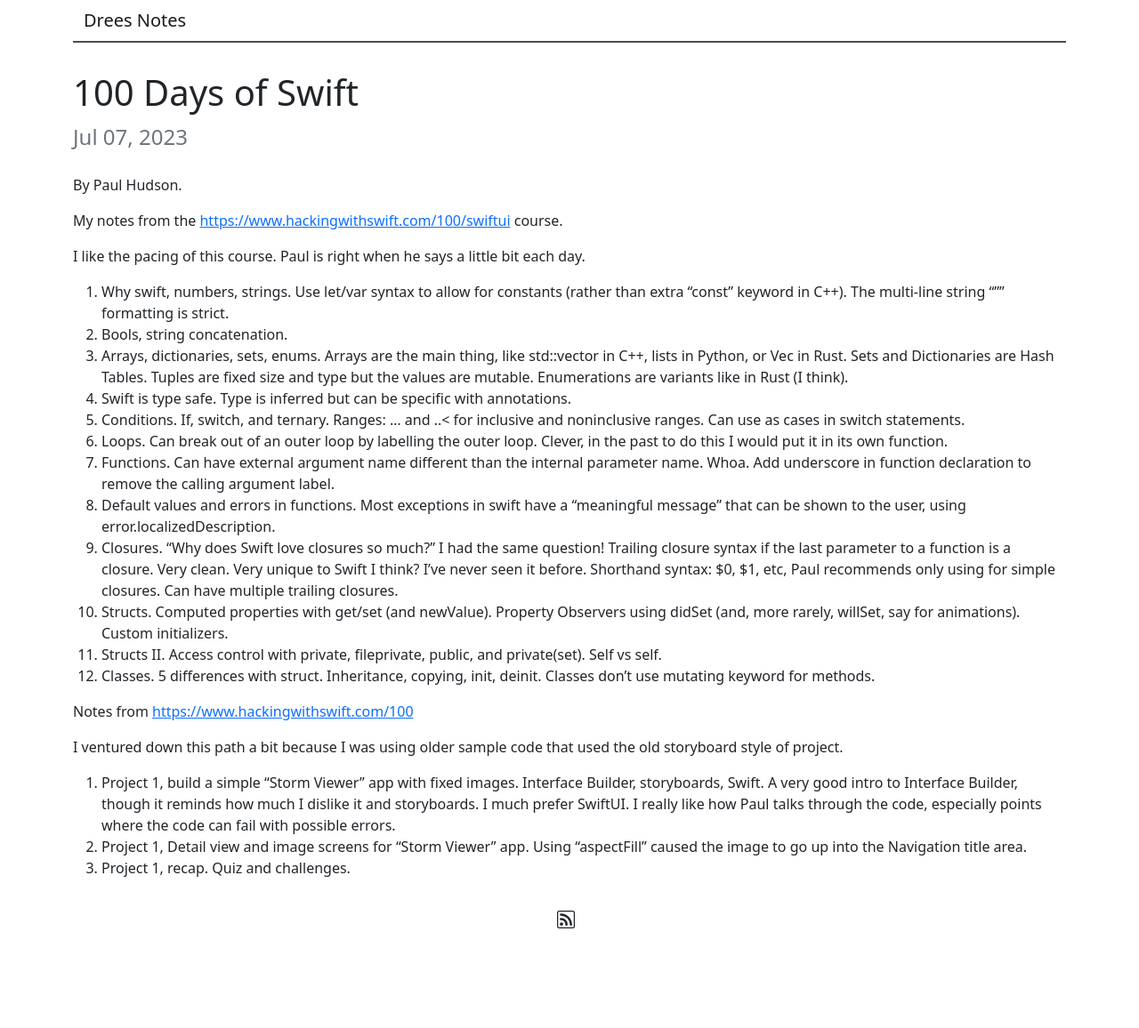
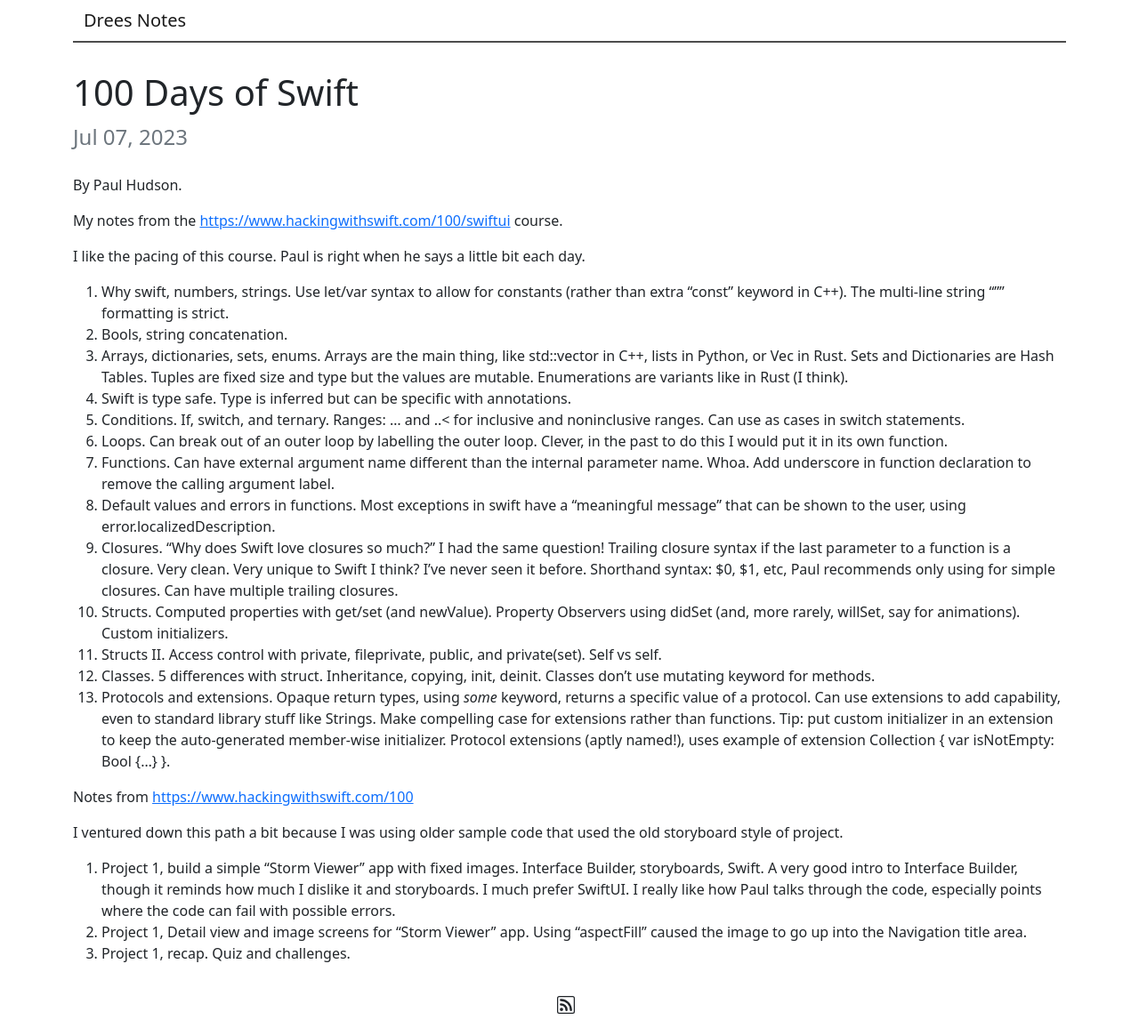
Before and after one commit to matthewdrees/matthewdrees.github.io, a Jekyll site: the page built from _posts/2023-07-07-100-days-of-swiftui.md, in a window 1280 px wide. Shown: the whole page at 89% size. Built offline with Jekyll 4.4.1, drawn with Linux system fonts in a browser that asks for light colours; before the commit the page ends 1060 px from its top, so only the background shows below that.

Commit message:
swift 100, day 13.

```diff
--- a/_posts/2023-07-07-100-days-of-swiftui.md
+++ b/_posts/2023-07-07-100-days-of-swiftui.md
@@ -22,6 +22,7 @@
 10. Structs. Computed properties with get/set (and newValue). Property Observers using didSet (and, more rarely, willSet, say for animations). Custom initializers.
 11. Structs II. Access control with private, fileprivate, public, and private(set). Self vs self.
 12. Classes. 5 differences with struct. Inheritance, copying, init, deinit. Classes don't use mutating keyword for methods.
+13. Protocols and extensions. Opaque return types, using *some* keyword, returns a specific value of a protocol. Can use extensions to add capability, even to standard library stuff like Strings. Make compelling case for extensions rather than functions. Tip: put custom initializer in an extension to keep the auto-generated member-wise initializer. Protocol extensions (aptly named!), uses example of extension Collection { var isNotEmpty: Bool {...} }.
 
 Notes from [https://www.hackingwithswift.com/100](100 Days of Swift)
 
```
